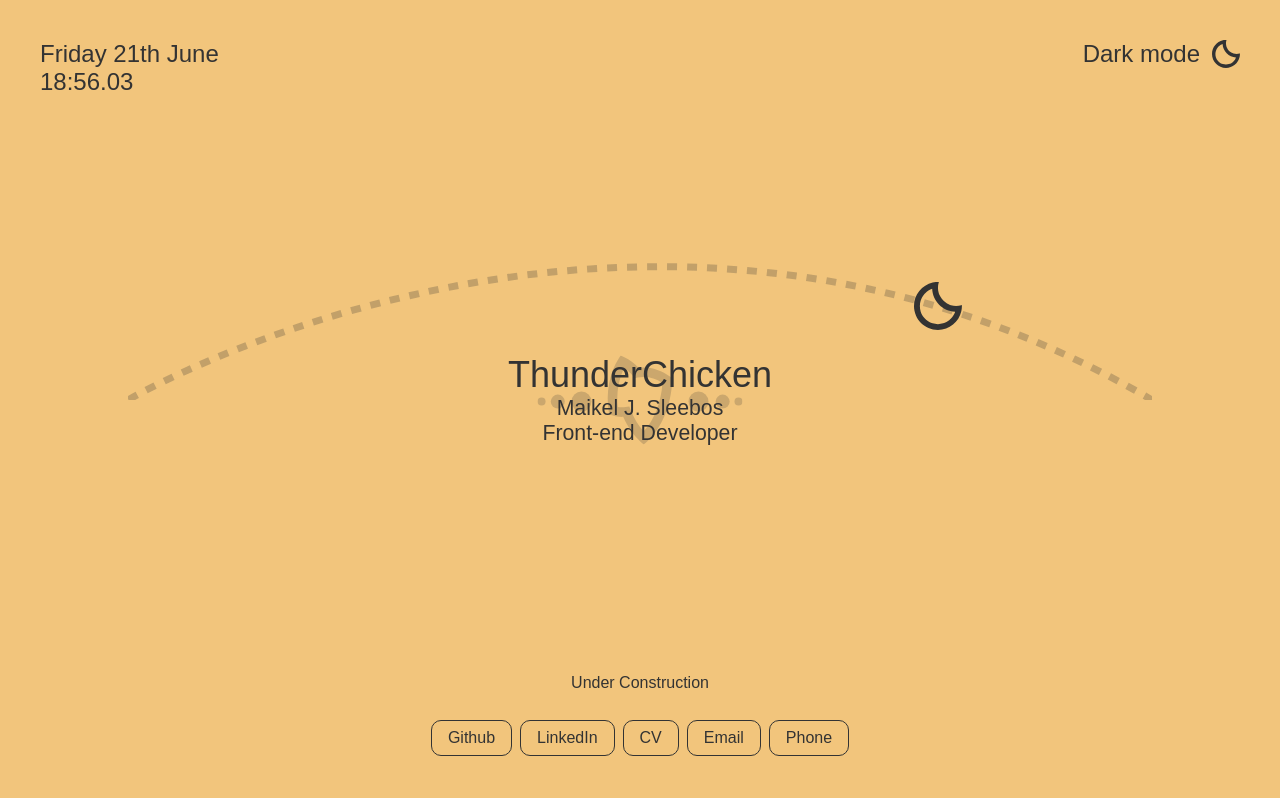
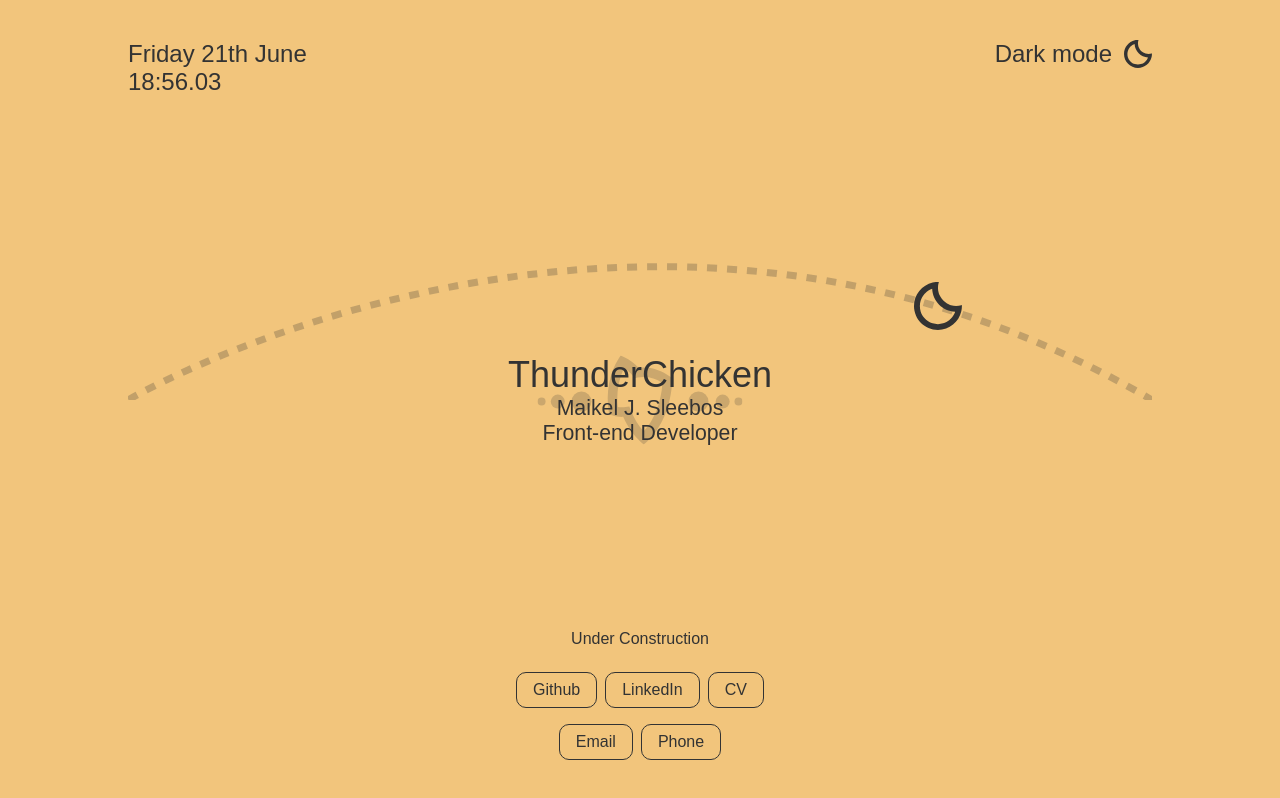
Before and after one commit to Senpaizuri/ThunderChicken, a website: page index.html in a window 1280 px wide. Drawn offline with Linux system fonts and the light colour scheme; a web font is replaced by a local one.

Commit message:
feat(header): extra styling for smaller screens

```diff
--- a/dev/scss/base.scss
+++ b/dev/scss/base.scss
@@ -21,7 +21,7 @@ body{
     background: var(--mainYellow);
     font-family: "averia",sans-serif;
     font-weight: lighter;
-    overflow: hidden;
+    overflow-x: hidden;
     color: #333333;
     color: var(--mainGray);
     &.dark{
--- a/dev/scss/header/footer.scss
+++ b/dev/scss/header/footer.scss
@@ -8,10 +8,11 @@
         display: flex;
         justify-content: center;
         flex-wrap: wrap;
-        margin: .75rem;
         color: inherit;
+        max-width: 20rem;
+        margin: 1rem auto;
         li{
-            margin: 1rem .25rem;
+            margin: .5rem .25rem;
             color: inherit;
             a{
                 padding: .5rem 1rem;
--- a/dev/scss/header/header.scss
+++ b/dev/scss/header/header.scss
@@ -8,7 +8,8 @@ header{
     height: 100vh;
     min-height: 600px;
     padding: 2rem;
-    max-width: 1560px;
+    max-width: calc(1024px + 5rem);
+    overflow-x: hidden;
     margin: auto;
     .dark &{
         color: #f2c57c;
--- a/index.html
+++ b/index.html
@@ -3,7 +3,7 @@
 <head>
     <meta charset="utf-8">
     <meta http-equiv="X-UA-Compatible" content="IE=edge">
-    <meta name="Description" content="Name: Thunderchicken, Author: Maikel Sleebos, Front-end Development, Place: Amsterdam">
+    <meta name="Description" content="Name: Thunderchicken Maikel Sleebos, Author: Maikel Sleebos, Front-end Development, Place: Amsterdam">
     <title>Thunderchicken - Frontend Development</title>
     <meta name="viewport" content="width=device-width, initial-scale=1">
     <link rel="stylesheet" type="text/css" media="screen" href="/src/opt/index.css">
```
Also changed, not shown: src/css/base.css, src/opt/index.css.
